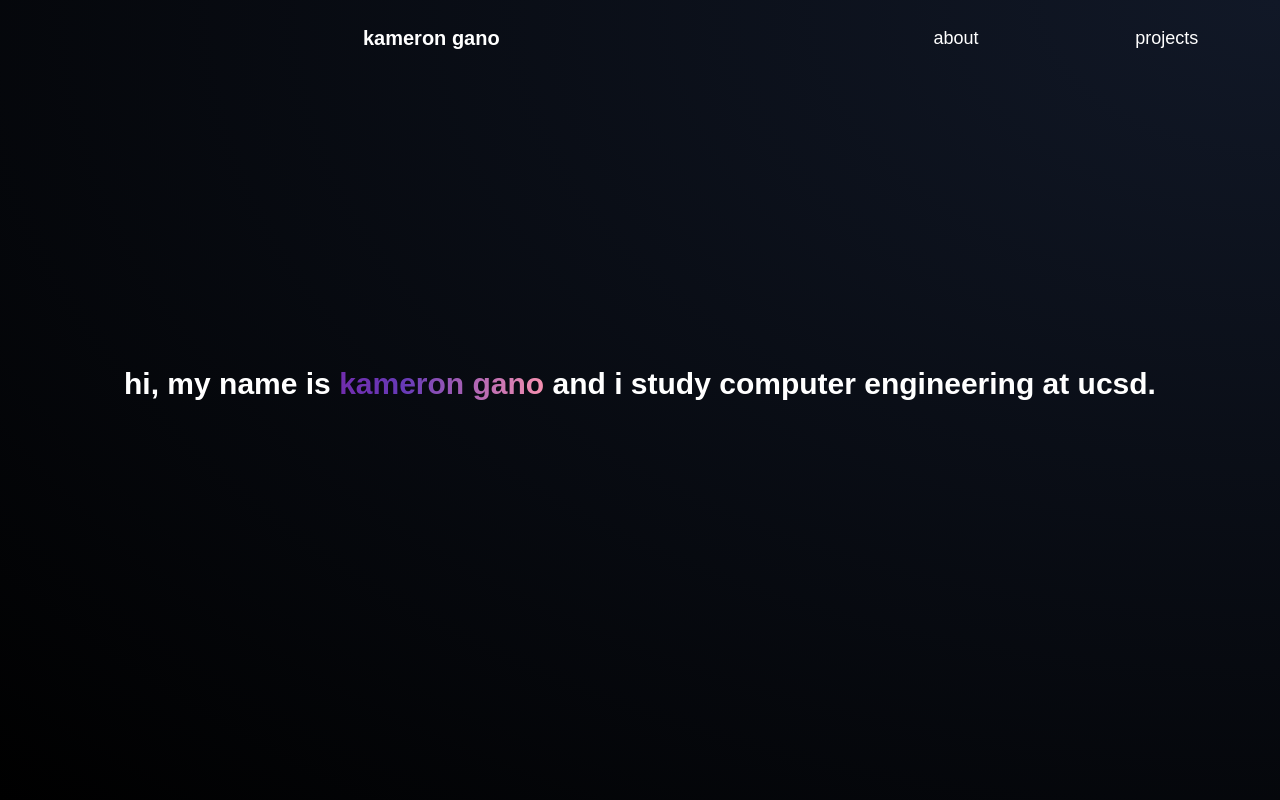
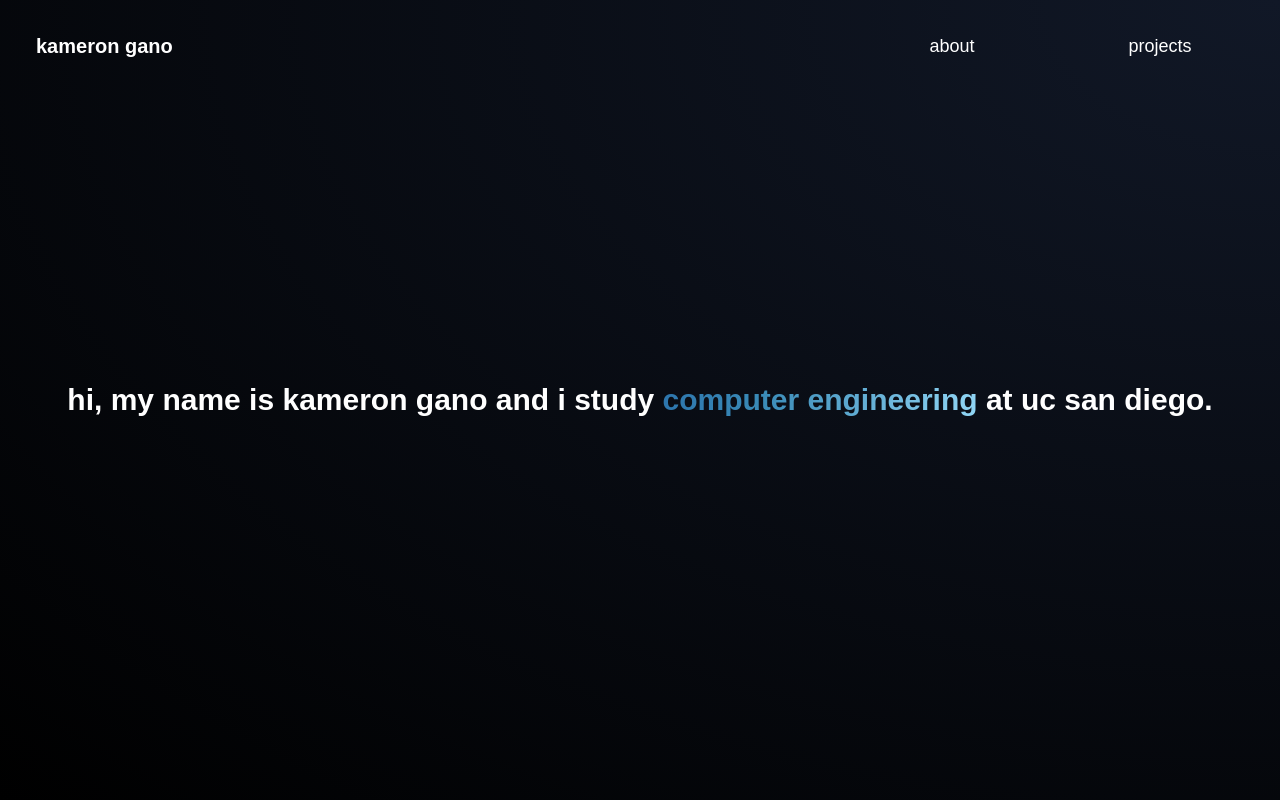
Before and after one commit to kgano-ucsd/kams-website-2.0, a React (Create React App) app in the folder kams-website-v2/: page / in a window 1280 px wide. Built offline with nearby package versions, Linux system fonts and the light colour scheme.

Commit message:
Minor changes and fixed navbar css

```diff
--- a/kams-website-v2/src/atoms/Banner.jsx
+++ b/kams-website-v2/src/atoms/Banner.jsx
@@ -3,18 +3,18 @@ export default function({ children }) {
 
     return (
         <>
-            <div className="w-screen h-1/8 flex flex-row p-2">
-                <div className="w-2/3">
-                    <h1 className="text-xl font-semibold font-display p-4 ml-1 text-white">
+            <div className="w-screen h-1/8 flex flex-row p-4">
+            <div className="flex-grow border-box">
+                    <h1 className="text-xl font-semibold font-display ml-1 p-4 text-left text-white">
                         kameron gano
                     </h1>
                 </div>
-                <div className="w-1/6 grid place-items-center">
+                <div className="w-1/6 text-center ">
                     <h2 className="text-lg font-medium font-display p-4 text-white">
                         about
                     </h2>
                 </div>
-                <div className="w-1/6 grid place-items-center">
+                <div className="w-1/6 text-center ">
                     <h2 className="text-lg font-medium font-display p-4 text-white">
                         projects
                     </h2>
--- a/kams-website-v2/src/components/Hello.jsx
+++ b/kams-website-v2/src/components/Hello.jsx
@@ -6,11 +6,13 @@ export default function Hello() {
     return (
         <div className="grid place-items-center h-full">
             <h1 className="text-3xl font-semibold font-display text-white" >
-                {"hi, my name is "}
+                {"hi, my name is kameron gano and i study "}
                 <span className="magic">
-                <span className="magic-text"> kameron gano </span>
+                    <span className="magic-text">
+                        computer engineering
+                    </span>
                 </span>
-                {" and i study computer engineering at ucsd."}
+                {" at uc san diego."}
             </h1>
         </div>
     )
--- a/kams-website-v2/src/index.css
+++ b/kams-website-v2/src/index.css
@@ -3,9 +3,9 @@
 @tailwind utilities;
 
 :root {
-  --purple: rgb(123, 31, 162);
-  --violet: rgb(103, 58, 183);
-  --pink: rgb(244, 143, 177);
+  --purple: rgb(31, 94, 162);
+  --violet: rgb(58, 139, 183);
+  --pink: rgb(143, 212, 244);
 }
 
 @keyframes background-pan {
```
